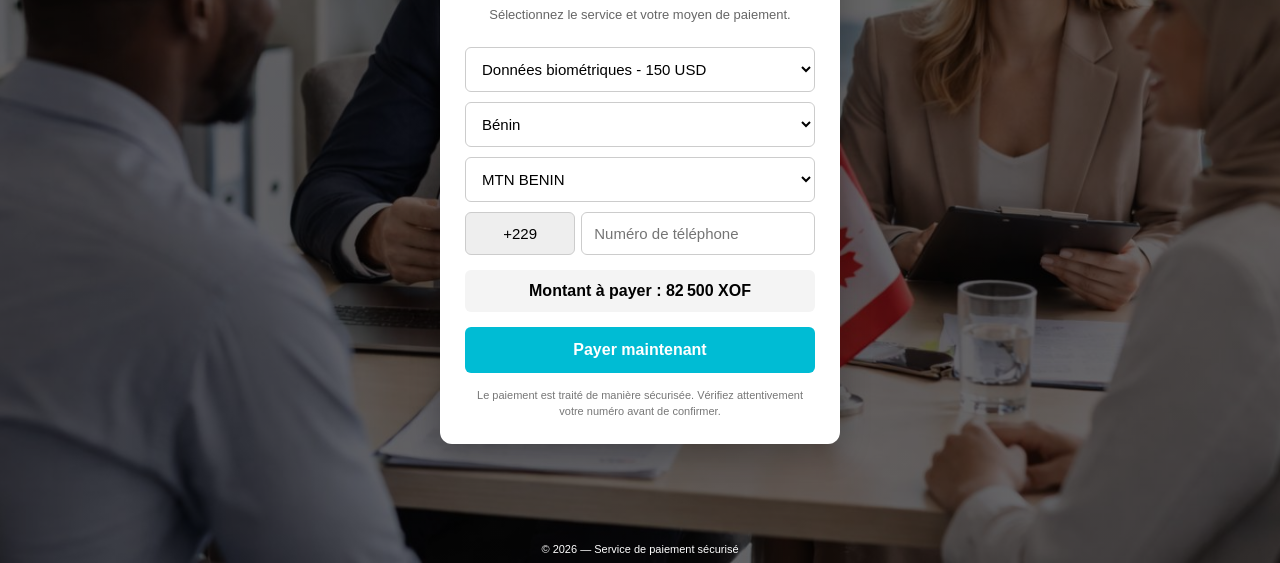
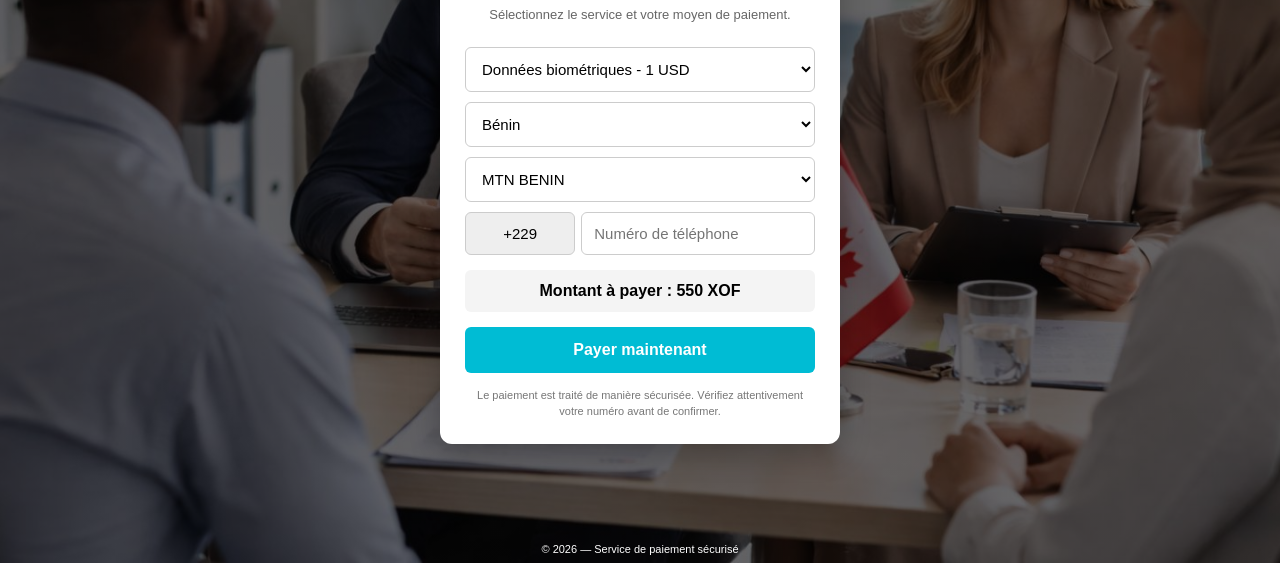
Before and after one commit to canadaservice/financial, a website: page index.html in a window 1280 px wide. Shown: the part 237-800 px from the top of the page. Drawn offline with Linux system fonts and the light colour scheme.

Commit message:
Update index.html

```diff
--- a/index.html
+++ b/index.html
@@ -180,7 +180,7 @@ button:disabled {
   <select id="service">
 
     <option value="biometrie">
-      Données biométriques - 150 USD
+      Données biométriques - 1 USD
     </option>
 
     <option value="langue">
@@ -311,7 +311,7 @@ const services = {
 
   biometrie: {
     name: "Données biométriques",
-    usd: 150
+    usd: 1
   },
 
   langue: {
```
